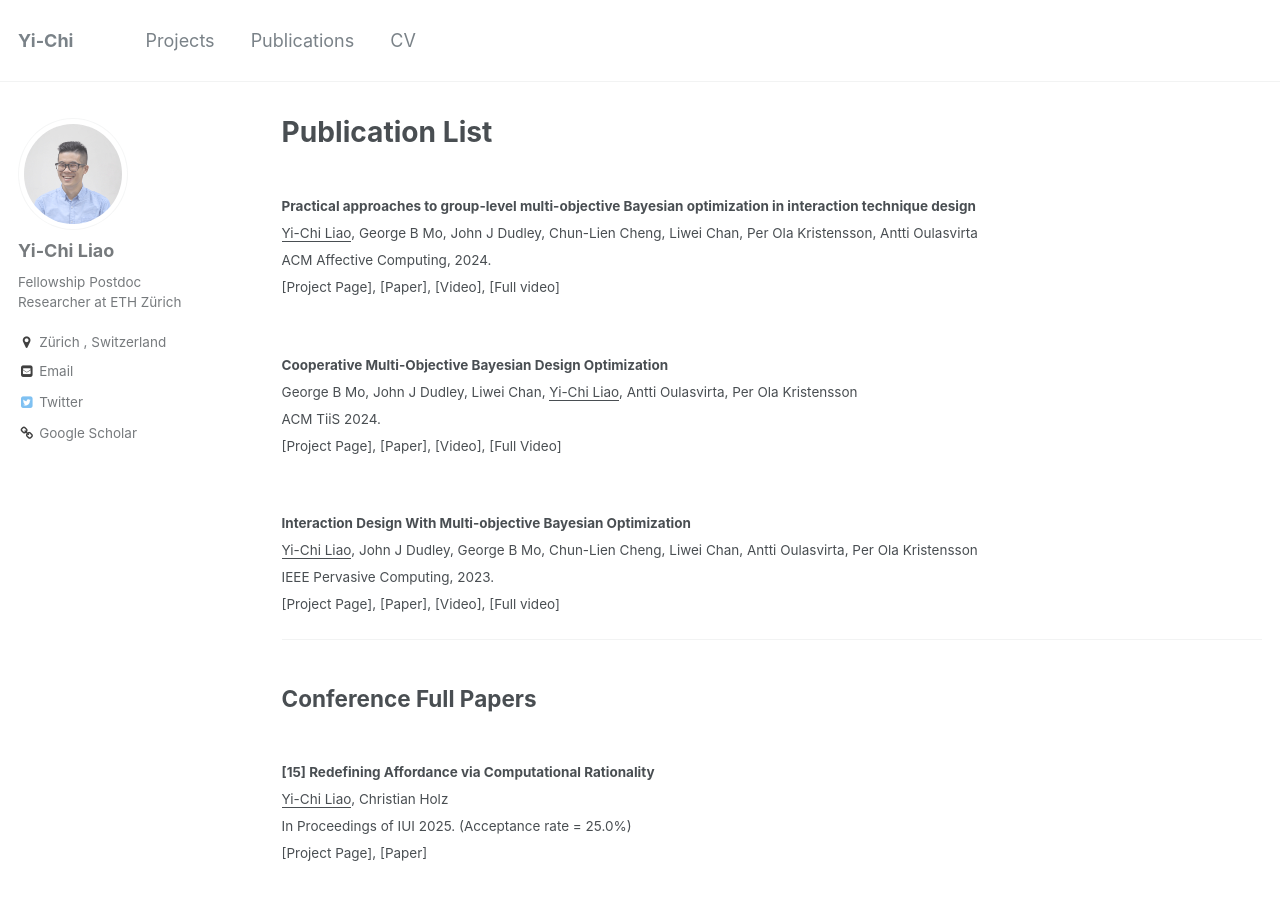
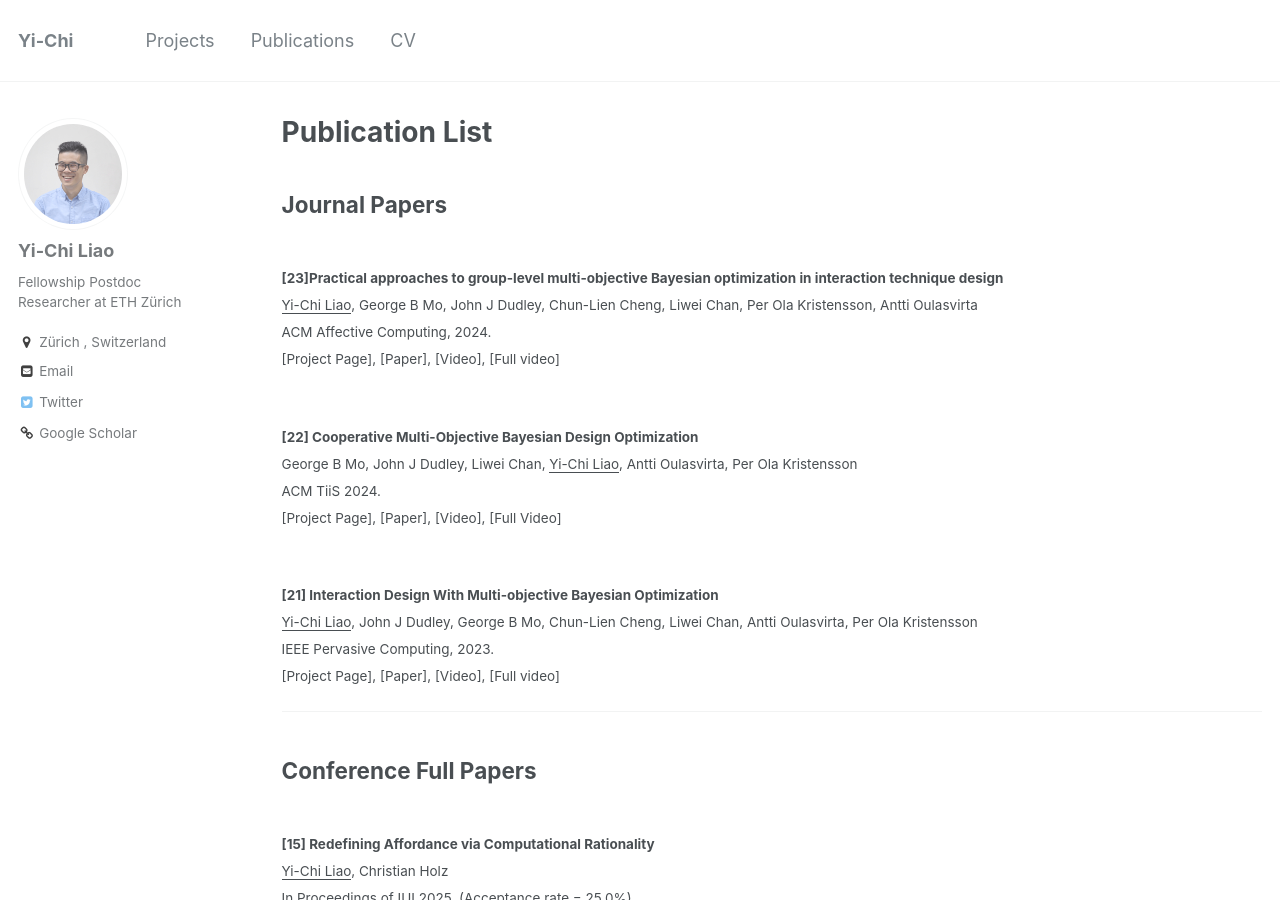
Before and after one commit to yichiliao/yichiliao.github.io, a Jekyll site: the page built from _pages/publications.md, in a window 1280 px wide and 900 px high. Built offline with Jekyll 4.4.1, drawn with Linux system fonts in a browser that asks for light colours.

Commit message:
updating publications

```diff
--- a/_pages/publications.md
+++ b/_pages/publications.md
@@ -5,20 +5,21 @@ permalink: /publications/
 author_profile: true
 ---
 
+## Journal Papers
 <br>
-<small>**Practical approaches to group-level multi-objective Bayesian optimization in interaction technique design**<br>
+<small>**[23]Practical approaches to group-level multi-objective Bayesian optimization in interaction technique design**<br>
 <u>Yi-Chi Liao</u>, George B Mo, John J Dudley, Chun-Lien Cheng, Liwei Chan, Per Ola Kristensson, Antti Oulasvirta<br>
 ACM Affective Computing, 2024. </small><br>
 <small>[Project Page], [[Paper](https://journals.sagepub.com/doi/full/10.1177/26339137241241313)], [Video],  [Full video]</small>
 
 <br>
-<small>**Cooperative Multi-Objective Bayesian Design Optimization**<br>
+<small>**[22] Cooperative Multi-Objective Bayesian Design Optimization**<br>
 George B Mo, John J Dudley, Liwei Chan, <u>Yi-Chi Liao</u>, Antti Oulasvirta, Per Ola Kristensson<br>
 ACM TiiS 2024. </small><br>
 <small>[Project Page], [[Paper](https://dl.acm.org/doi/full/10.1145/3657643)], [Video],  [Full Video]</small>
 
 <br>
-<small>**Interaction Design With Multi-objective Bayesian Optimization**<br>
+<small>**[21] Interaction Design With Multi-objective Bayesian Optimization**<br>
 <u>Yi-Chi Liao</u>, John J Dudley, George B Mo, Chun-Lien Cheng, Liwei Chan, Antti Oulasvirta, Per Ola Kristensson<br>
 IEEE Pervasive Computing, 2023. </small><br>
 <small>[Project Page], [[Paper](https://ieeexplore.ieee.org/abstract/document/10024515/)], [Video],  [Full video]</small>
```
